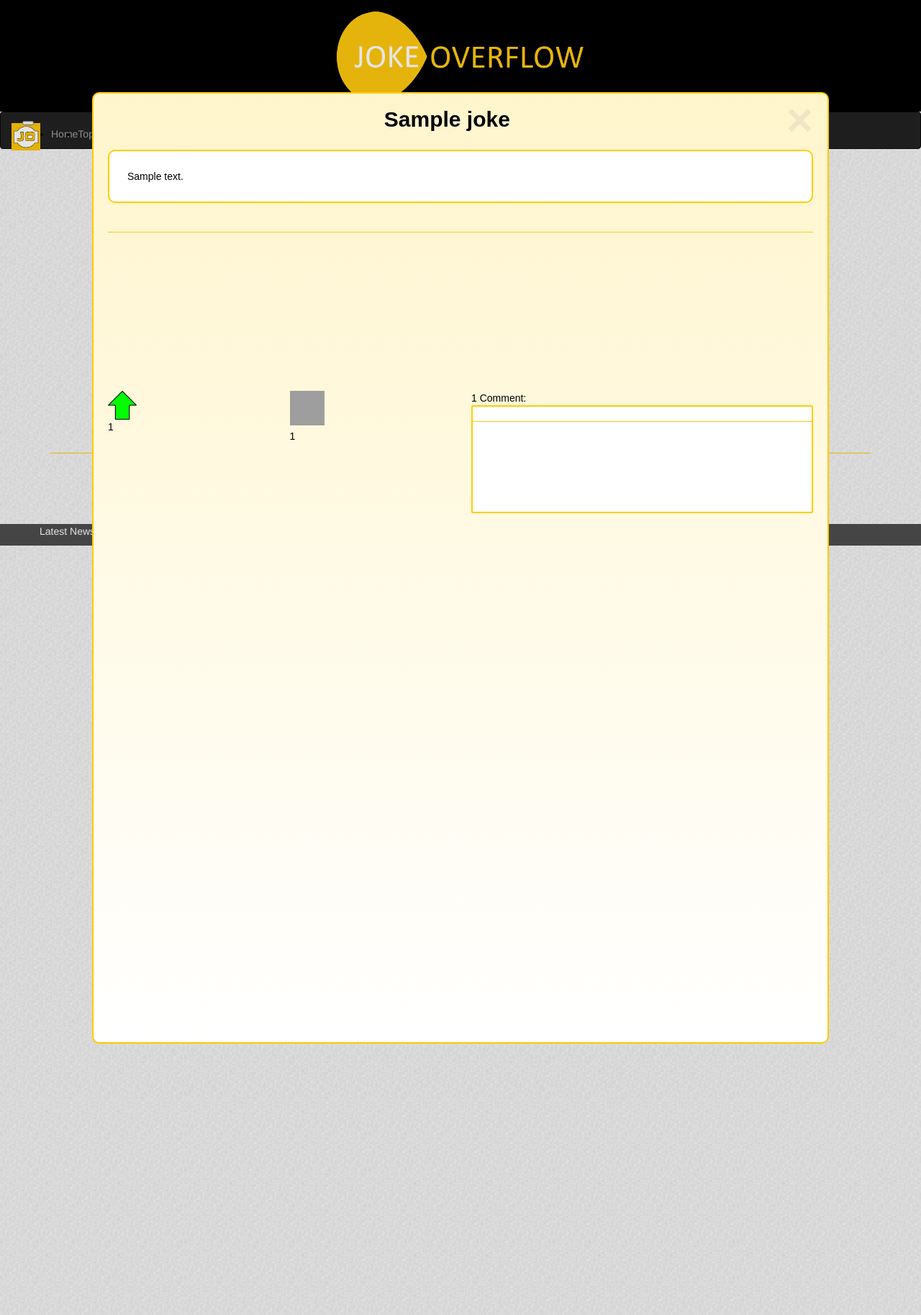
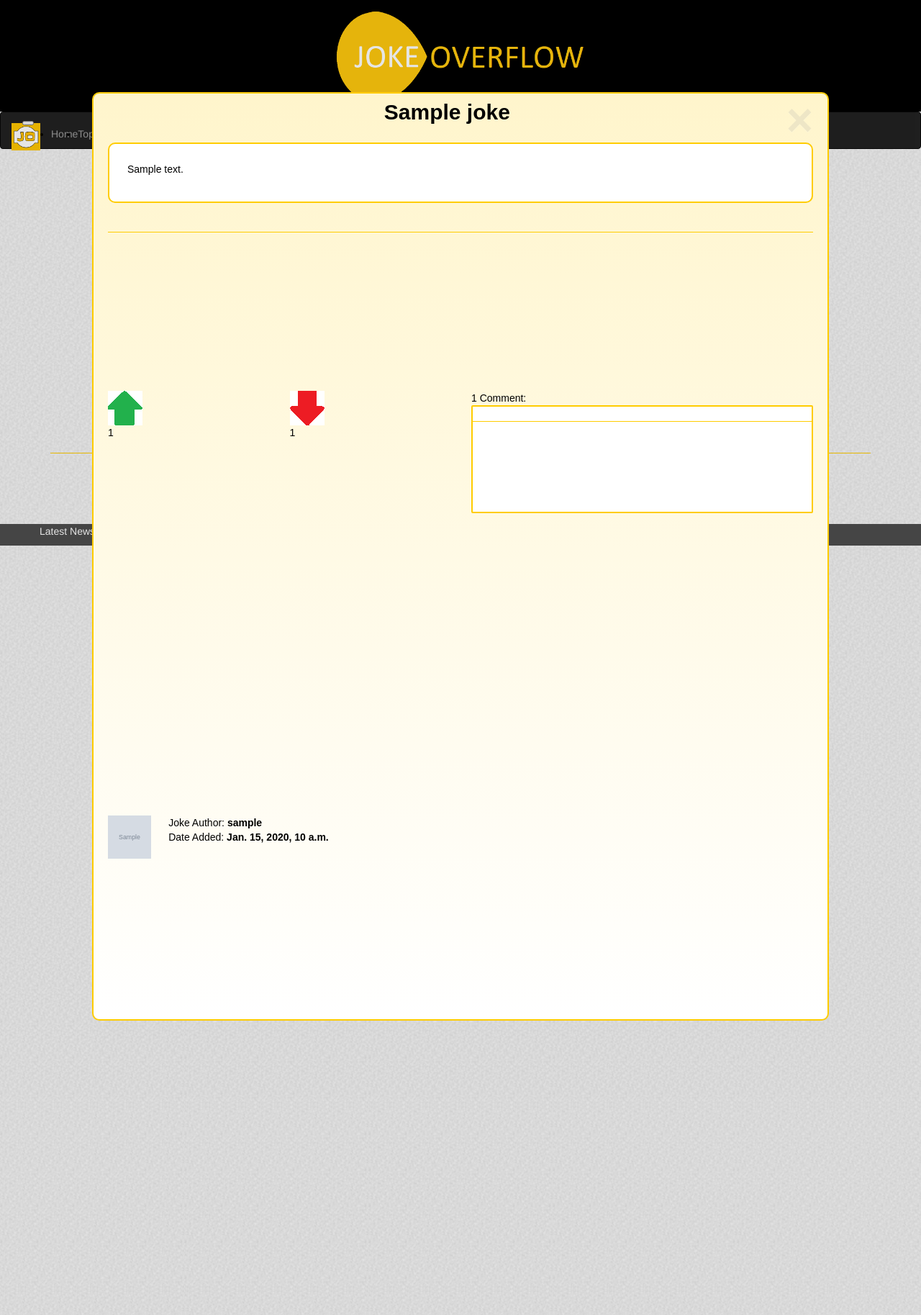
Before and after one commit to David-Damer/jokeoverflow_wad2_project, a Django app: page /jokeoverflow/top_rated_jokes/ in a window 1280 px wide, after a click that opens the changed part. Shown: the top 1827 px of the page at 72% size. Run offline with Django 3.2, Linux system fonts and the light colour scheme; tables that the repository leaves empty hold one stand-in row (values such as "Sample post"); grey boxes marked "Sample" are stand-in pictures; some libraries are stand-ins or nearby versions; grey boxes are pictures that could not be loaded.

Commit message:
Joke Pop-Up Progress

```diff
--- a/populate_jokeoverflow.py
+++ b/populate_jokeoverflow.py
@@ -211,7 +211,7 @@ def populate():
          'date_added': '2018-01-04'},
         {'text': 'You\'ve ruined xmas for me!', 'joke': 'Santa', 'added_by': 'SammyTheMan',
          'date_added': '2018-01-12'},
-        {'text': 'Really come on, try harder.', 'joke': 'Lifts', 'added_by': 'WeeCraig',
+        {'text': 'Really come on, try harder.\n Your parents would be ashamed.', 'joke': 'Lifts', 'added_by': 'WeeCraig',
          'date_added': '2017-12-30'},
         {'text': 'I feel sick after reading this.', 'joke': 'Hockey Joke', 'added_by': 'WeeCraig',
          'date_added': '2017-12-31'},
--- a/static/css/topratedjokes.css
+++ b/static/css/topratedjokes.css
@@ -207,16 +207,11 @@ padding: 25px 25px 25px 25px;
 .pop-joke-text p{
 	color:black;
 	background-color:white;
-	border-width:2px;
-	border-color:#ffcc00;
-	border-style:solid;
-border-radius: 10px;
-padding: 25px 25px 25px 25px;
 }
 
 .vote-icon{
-	width:40px;
-	height:40px;
+	width:48px;
+	height:48px;
 }
 
 #upvoteYES-image{
@@ -337,21 +332,23 @@ margin:0px;
 
 .comment-profile-pic{
     width:100%;
-    background-color:red;
     border-right:1px solid #ccc;
+    margin-left:auto;
+    marign-right:auto;
 }
 
 .comment-profile-pic img{
-    width:20px;
-    height:30px;
+    width:40px;
+    height:40px;
     margin-left: auto;
     margin-right: auto;
+    border:2px solid rgb(255,204,0);
 }
 
 .sc-com-profile-pic{
     background-color:red;
-    height:20px;
-    width:20px;
+    height:40px;
+    width:40px;
 }
 
 
@@ -368,12 +365,8 @@ background-color:blue;
 }
 
 .form-comment-text{
-background-color:red;
 }
 
-input[type=text]{
-background-color:green;
-}
 
 
 textarea{
@@ -381,3 +374,11 @@ textarea{
 height:50px;
 width:100%;
 }
+
+.sc-comment-text p{
+    color:black;
+}
+
+.vote-icon hover{
+border:10px solid red;
+}
--- a/static/js/jokeoverflow-jquery.js
+++ b/static/js/jokeoverflow-jquery.js
@@ -1,11 +1,11 @@
 $(document).ready(function () {
     $(".vote").hover(function () {
-        $(this).animate({height: 56, width: 56}, 100);
+        $(this).animate({height: 64, width: 64}, 100);
     }, function () {
         $(this).animate({height: 48, width: 48}, 100);
     });
     $(".down-vote").hover(function () {
-        $(this).animate({height: 56, width: 56}, 100);
+        $(this).animate({height: 64, width: 64}, 100);
     }, function () {
         $(this).animate({height: 48, width: 48}, 100);
     });
--- a/templates/jokeoverflow/about_us.html
+++ b/templates/jokeoverflow/about_us.html
@@ -5,7 +5,7 @@
 <link href="{% static 'css/about_us.css' %}" rel="stylesheet">
 {% endblock %}
 {% block title_block %}
-<title>About Us</title>
+About Us
 {% endblock %}
 
 {% block body_block %}
--- a/templates/jokeoverflow/base2.html
+++ b/templates/jokeoverflow/base2.html
@@ -21,8 +21,12 @@
     <link rel="stylesheet" href={% static 'lib/css/emoji.css' %} >
 
 
-    {% block title_block %}
-    {% endblock %}
+
+    <title>
+        JokeOverflow -
+        {% block title_block %}
+        {% endblock %}
+    </title>
     {% block head_block %}
     {% endblock %}
 
--- a/templates/jokeoverflow/faq.html
+++ b/templates/jokeoverflow/faq.html
@@ -5,7 +5,7 @@
 <link href="{% static 'css/faq.css' %}" rel="stylesheet">
 {% endblock %}
 {% block title_block %}
-<title>FAQ</title>
+FAQ
 {% endblock %}
 {% block body_block %}
 <div class="container">
--- a/templates/jokeoverflow/top_rated_jokes.html
+++ b/templates/jokeoverflow/top_rated_jokes.html
@@ -1,10 +1,9 @@
 {% extends 'jokeoverflow/base2.html' %}
 {% load staticfiles %}
+{% block head_block %}
+<meta name="viewport" content="width=device-width, initial-scale=1, shrink-to-fit=no">
+<link href="{% static 'css/topratedjokes.css' %}" rel="stylesheet">
 
-{% block title_block %}
-    <meta name="viewport" content="width=device-width, initial-scale=1, shrink-to-fit=no">
-    <link href="{% static "css/topratedjokes.css" %}" rel="stylesheet">
-    <title>JokeOverflow - Top Rated Jokes</title>
 <style>
         input[type=text] {
             width: 100%;
@@ -28,8 +27,13 @@
 </style>
 
 {% endblock %}
+{% block title_block %}
+Top Rated Jokes
+{% endblock %}
+
 {% block body_block %}
 <div class="container">
+
     <div class="text-center sc-page-title">
         <p>This is the TOP RATED JOKES page</p>
     </div>
@@ -37,24 +41,22 @@
     <div class="row">
         <div class="col-md-3">
         </div>
-
         <div class="search-div col-md-6">
             <form>
-                    <input class="sc-joke-search" type="text"  name="search-joke" placeholder="Search for joke...">
+                <input class="sc-joke-search" type="text" name="search-joke" placeholder="Search for joke...">
             </form>
-
         </div>
-
         <div class="col-md-3">
         </div>
     </div>
+
     <br>
+
     <div class="row">
         <div class="col-md-3">
         </div>
         <div class="col-md-5 list-box sc-list-box">
             <div class="box-title text-center sc-heading-title"><p>Most Liked Jokes</p></div>
-                <p>
             {% if topratedjokes %}
             <ul class="list-group joke-list">
                 {% for joke in topratedjokes %}
@@ -64,36 +66,39 @@
                 <div id="joke{{ joke.id }}" class="modalDialog">
                     <div>
                         <a href="#close" title="Close" class="close">&times;</a>
-                                <p>
                         <div class="pop-joke-title text-center">
                             {{ joke.title }}
                         </div>
                         <br>
                         <div class="pop-joke-text">
-                                    {{ joke.joke_text }}
-                                    {# {{ joke.joke_text|linebreaks }} #}
+                            {#{{ joke.joke_text }}#}
+                             {{ joke.joke_text|linebreaks }}
                         </div>
                         <br>
                         <hr>
-
                         <div class="row">
                             <div class="col-md-3 ">
                                 {% if user.is_authenticated %}
-                                            <input class="vote" type="image"
-                                                   src="{% static "images/icons/upvoteYES.png" %}" alt="Upvote"
+                                <input class="vote sc-vote-icon vote" type="image"
+                                       src="{% static 'images/icons/upvote2.png' %}" alt="Upvote"
                                        width="48" height="48" title="Like this joke" data-joke="{{ joke }}">
                                 <!--<img class = "vote-icon" src="{% static "images/icons/upvoteYES.png" %}" alt="Upvote" />-->
                                 {% else %}
-                                            <img class="vote-icon" src="{% static "images/icons/upvoteNO.png" %}"
+                                <img class="sc-vote-icon vote-icon" src="{% static 'images/icons/upvote2a.png' %}"
                                      alt="Upvote"/>
                                 {% endif %}
                                 <div id="u{{ joke }}">{{ joke.upvotes }}</div>
                             </div>
                             <div class="col-md-3 ">
-                                        <input class="down-vote" type="image"
-                                               src="{% static "images/icons/downvote.png" %}" alt="Upvote" width="48"
+                                {% if user.is_authenticated %}
+                                <input class="vote sc-vote-icon down-vote" type="image"
+                                       src="{% static 'images/icons/downvote2.png' %}" alt="Upvote" width="48"
                                        height="48" title="Dislike this joke" data-joke="{{ joke }}">
                                 <!--<img class = "vote-icon" src="{% static "images/icons/downvote.png" %}" alt="Downvote" />-->
+                                {% else %}
+                                <img class="sc-vote-icon vote-icon" src="{% static 'images/icons/downvote2a.png' %}"
+                                     alt="Downvote"/>
+                                {% endif %}
                                 <div id="d{{ joke }}">{{ joke.downvotes }}</div>
                             </div>
                             <div class="col-md-6"> <!--comments-container">-->
@@ -102,56 +107,39 @@
                                 {% else %}
                                 {{ joke.comments.count }} Comments: <br>
                                 {% endif %}
-                                        <div class = "comment-field">
+                                <div class="comment-field">
                                     <hr>
                                     {% for comment in joke.comments.all %}
                                     <div class="row">
                                         {% for user in users %}
                                         {% if comment.made_by == user.user %}
-                                                                <div style="background-color:blue;" class="col-md-3 comment-profile-pic">
+                                        <div class="col-md-2 comment-profile-pic">
                                             <!--<img src="{{ user.user_picture}}" alt="No profile picture"}>-->
                                             {% if user.user_picture %}
-                                                                    <img style="height:60px; width:60px;"
-                                                                         class="sc-com-profile-pic" style="float:right;"
+                                            <img style="height:64px;; width:64px;"
+                                                 class="sc-com-profile-pic"
                                                  src="{{ MEDIA_URL }}{{ user.user_picture }}"
                                                  alt="No profile picture" }>
                                             {% else %}
-                                                                        <img style="height:60px; width:60px;"
+                                            <img style="height:60px; width:60px; margin-left:auto; margin-right:auto;"
                                                  class="sc-com-profile-pic" style="float:right;"
                                                  src="{{ MEDIA_URL }}default.PNG"
                                                  alt="No profile picture" }>
                                             {% endif %}
                                         </div>
-								<div class="col-md-9">
-                                                                    {{ comment.comment_text }}
-                                                                    <br>
+                                        <div class="sc-comment-text col-md-10">
+                                            {{ comment.comment_text|linebreaks }}
                                             <small>{{ comment.made_by }}</small>
                                         </div>
                                         {% endif %}
-
                                         {% endfor %}
-
                                     </div>
                                     <hr>
                                     {% endfor %}
-
-
-
                                 </div>
                             </div>
-
                         </div>
                         <br>
-                                <div class = "row">
-                                    <div class=col-md-1">
-                                        {% for user in joke.made_by %}
-                                            USER = {{user}}
-
-                                        {% endfor %}
-
-
-                                    </div>
-                                </div>
 
                         <div class="row">
                             <div class="col-md-1">
@@ -180,16 +168,19 @@
                                     Date Added: <strong>{{ joke.date_added }}</strong>
                                 </div>
                             </div>
+                            {% if user.is_authenticated %}
                             <div class="col-md-6">
                                 <div>
                                     <form class="com" data-fjoke="{{ joke.title }}">
-                                                <input name="com{{ joke.title }}" id="com{{ joke.title }}" type="text" data-emojiable="true" value=""
+                                        <input name="com{{ joke.title }}" id="com{{ joke.title }}" type="text"
+                                               data-emojiable="true" value=""
                                                placeholder="Comment on {{ joke.title }}"
                                                data-emoji-input="unicode"
                                                data-ijoke="{{joke.title}}"
                                         />
-                                                <button class="btn btn-primary"   type="submit" id="submit"
-                                                        value="comment">Add your comment</button>
+                                        <button class="btn btn-primary" type="submit" id="submit"
+                                                value="comment">Add your comment
+                                        </button>
 
                                         <p id="res{{ joke }}"></p>
                                         </button>
@@ -200,6 +191,7 @@
 
                                 </div>
                             </div>
+                            {% endif %}
                         </div>
                         </p>
                     </div>
@@ -213,23 +205,17 @@
         </div>
     </div>
 
-
-
     <br>
     <hr>
-
 
     <div class="box-title sc-heading-title text-center">
         <p>Most Liked Jokes in each Category</p>
     </div>
-
     <div class="row">
         {% if cat_rated_jokes %}
-
         {% for cat in categories %}
         {% if not cat.restricted %}
         <div class="col-md-5 list-box sc-list-box">
-
             <p>
             <div class="box-title text-center">Top Jokes in '{{ cat.title }}'</div>
             <br>
@@ -241,17 +227,11 @@
             </div>
         </div>
         <br><br>
-
         <br><br>
         {% endif %}
-
         {% endfor %}
-
         {% endif %}
-
-
     </div>
-
 
 </div>
 {% endblock %}
--- a/templates/jokeoverflow/user_profiles.html
+++ b/templates/jokeoverflow/user_profiles.html
@@ -2,8 +2,7 @@
 {% load staticfiles %}
 {% load crispy_forms_tags %}
 {% block title_block %}
-    <title>JokeOverflow - {{user}}'s Page</title>
-
+JokeOverflow - {{user}}'s Page
 {% endblock %}
 {% block body_block %}
 
--- a/templates/jokeoverflow/videos.html
+++ b/templates/jokeoverflow/videos.html
@@ -4,7 +4,7 @@
 <link href="{% static 'css/videos.css' %}" rel="stylesheet">
 {% endblock %}
 {% block title_block %}
-<title>Videos</title>
+Videos
 {% endblock %}
 {% block body_block %}
 <div class="container">
@@ -131,7 +131,7 @@
                     <th>Date Added</th>
                 </tr>
                 </thead>
-                <tbody class = "sc-video-table-body">
+                <tbody class="sc-video-table-body">
                 {% for video in allvideos %}
 
                 <tr class="sc-vid-table-row">
@@ -144,7 +144,6 @@
                     </td>
                     <td>{{ video.title }}</td>
                     <td>{{ video.date_added }}</td>
-
                 </tr>
                 {% empty %}
                 <td>No videos here yet :(</td>
```
Also changed, not shown: templates/jokeoverflow/home.html (+4 -12 lines), static/images/icons/downvote2.png (added), static/images/icons/downvote2a.png (added), static/images/icons/upvote2.png (added), static/images/icons/upvote2a.png (added). Lines whose indentation alone changed are shown as unchanged.
